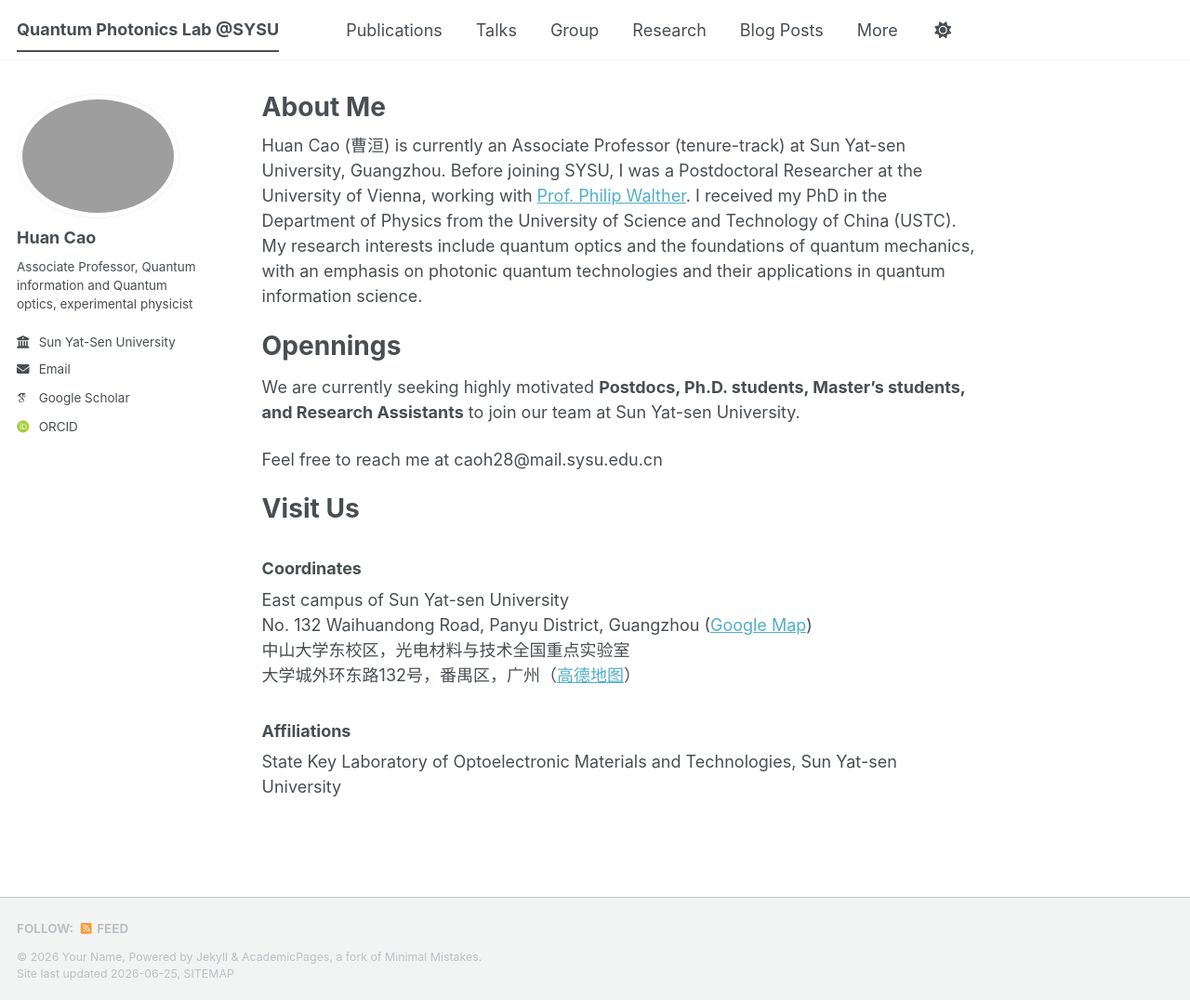
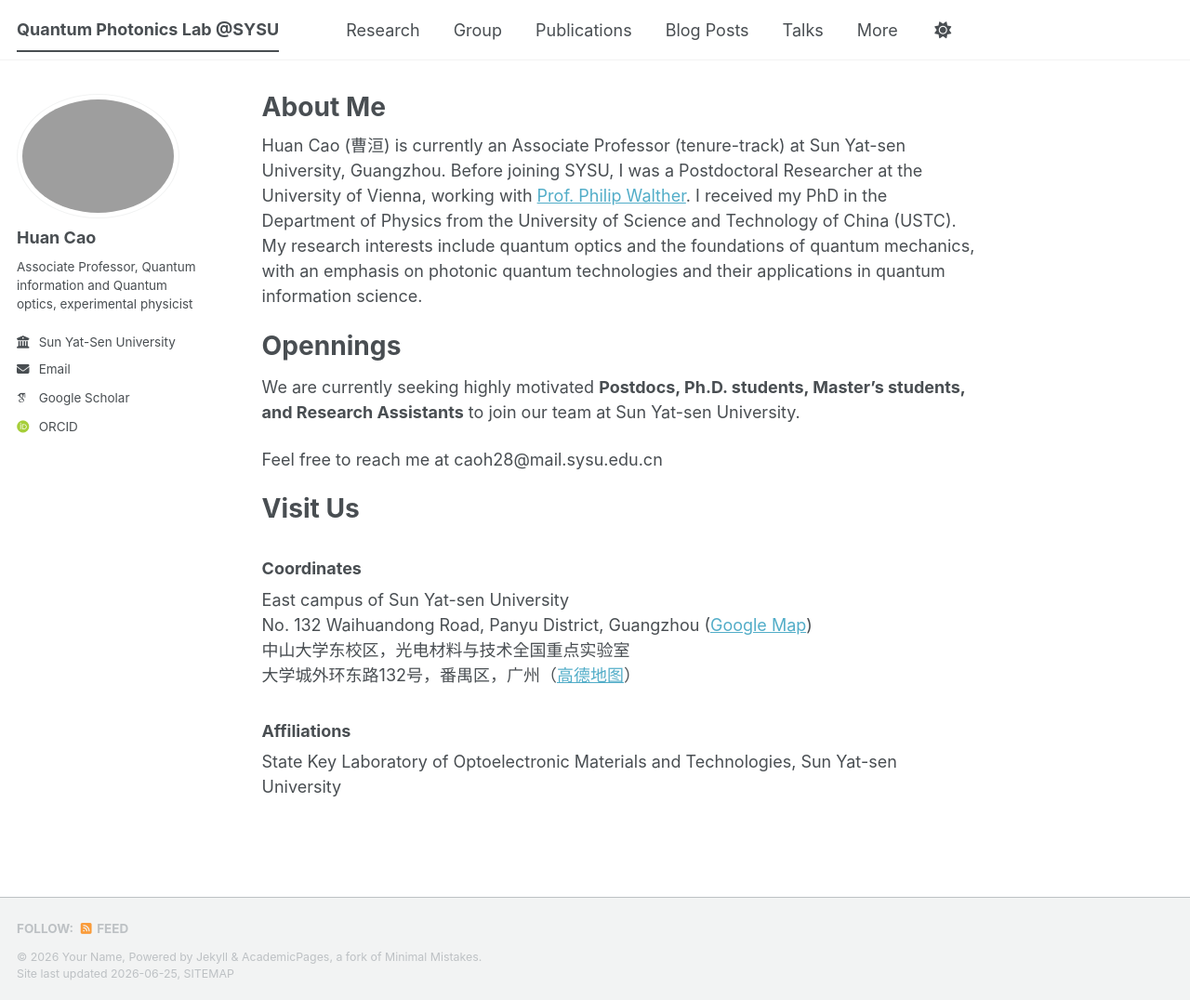
Before and after one commit to Huan-Cao/Huan-Cao.github.io, a Jekyll site: the page built from _pages/about.md, in a window 1280 px wide and 1076 px high. Shown: the whole window at 93% size. Built offline with Jekyll 4.4.1, drawn with Linux system fonts in a browser that asks for light colours; some web fonts are replaced; a script bundle is joined from its source files by our own code; library files that are not in the unit come from our copies; part of the change alters nothing that is shown.

```diff
--- a/_data/navigation.yml
+++ b/_data/navigation.yml
@@ -8,8 +8,18 @@
 #      Markdown formatted page while the second is generated using JSON.
 
 main:
+
+  - title: "Research"
+    url: /research/
+
+  - title: "Group"
+    url: /group/
+
   - title: "Publications"
     url: /publications/
+
+  - title: "Blog Posts"
+    url: /year-archive/
 
   - title: "Talks"
     url: /talks/
@@ -20,17 +30,10 @@ main:
   #- title: "Tags"
   #  url: /tags/
 
-  - title: "Group"
-    url: /group/
 
   #- title: "Portfolio"
   #  url: /portfolio/
 
-  - title: "Research"
-    url: /research/
-
-  - title: "Blog Posts"
-    url: /year-archive/
 
   #- title: "CV"
   #  url: /cv/
```
